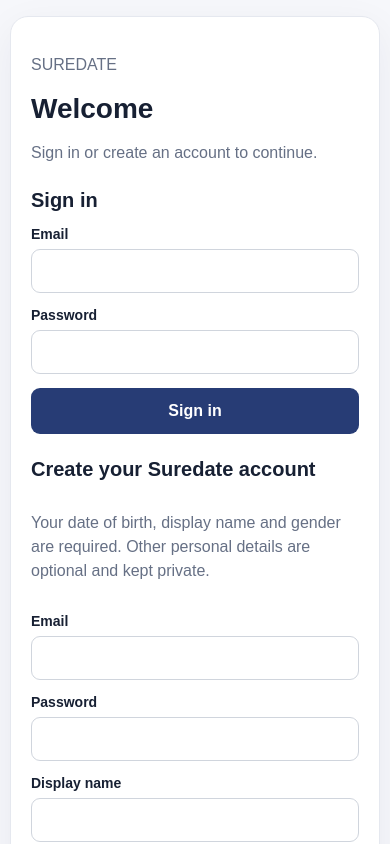
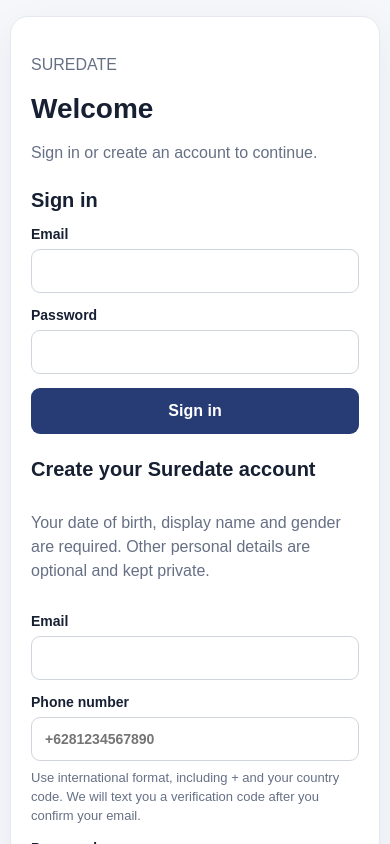
Before and after one commit to patrickstanley549-ops/suredate, a Next.js app: page /login in a window 390 px wide. Shown: the top 844 px of the page. Built offline with nearby package versions, Linux system fonts and the light colour scheme.

Commit message:
Require phone number at signup

```diff
--- a/app/login/page.tsx
+++ b/app/login/page.tsx
@@ -30,6 +30,8 @@ export default async function LoginPage({ searchParams }: Props) {
       <h2>Create your Suredate account</h2>
       <p className="muted">Your date of birth, display name and gender are required. Other personal details are optional and kept private.</p>
       <label>Email<input name="email" type="email" autoComplete="email" required /></label>
+      <label>Phone number<input name="phone" type="tel" autoComplete="tel" placeholder="+6281234567890" pattern="\\+[1-9][0-9]{7,14}" required /></label>
+      <p className="field-help">Use international format, including + and your country code. We will text you a verification code after you confirm your email.</p>
       <label>Password<input name="password" type="password" autoComplete="new-password" minLength={8} required /></label>
       <label>Display name<input name="display_name" type="text" autoComplete="nickname" maxLength={40} required /></label>
       <label>Gender
```
